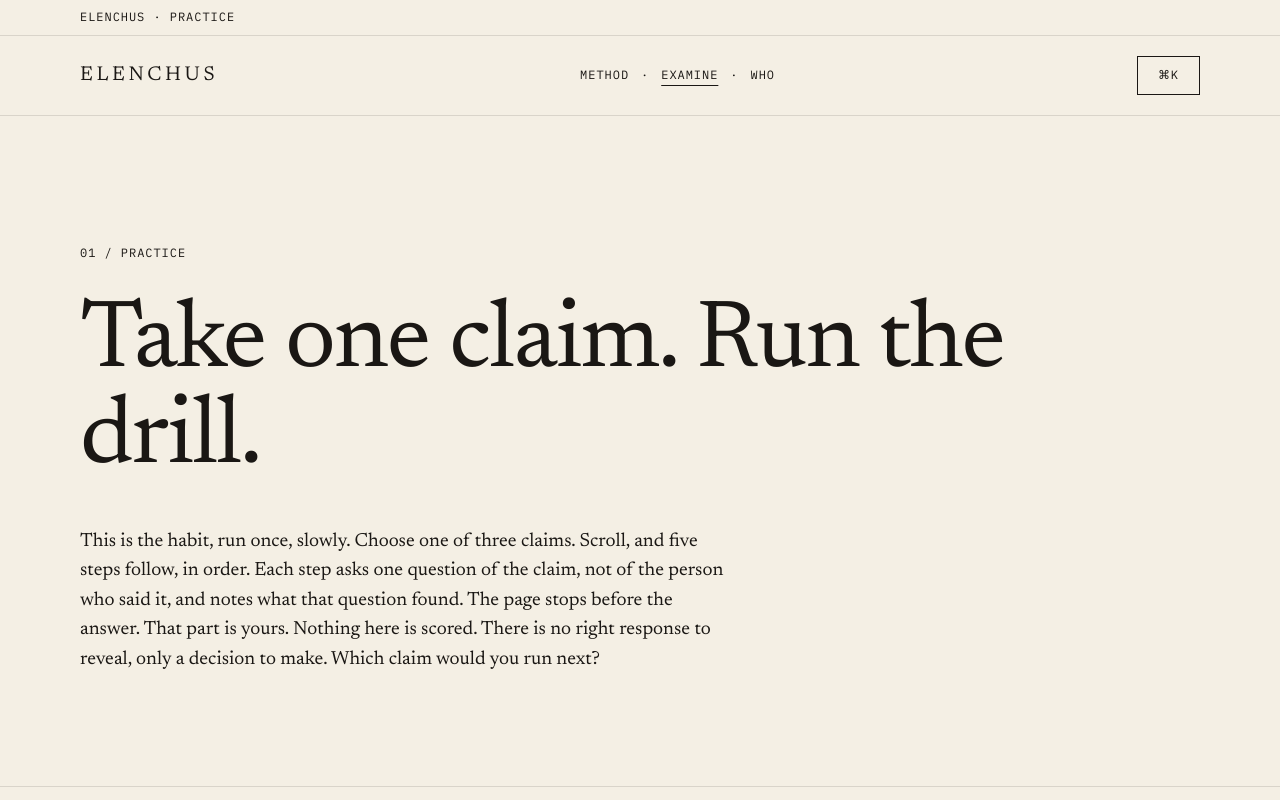
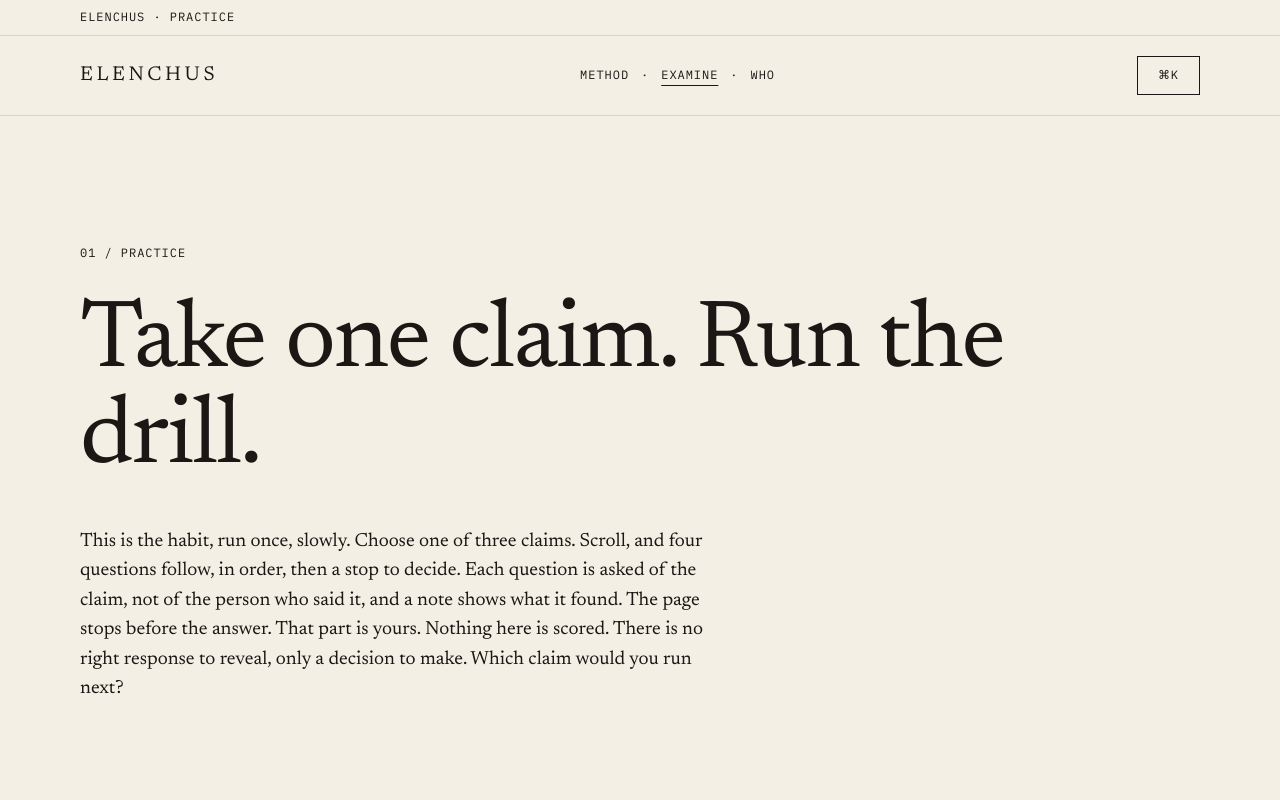
Before and after one commit to theravingrooster/elenchus-site, a Next.js app: page /practice in a window 1280 px wide. Shown: the top 800 px of the page. Built offline with nearby package versions, Linux system fonts and the light colour scheme.

Commit message:
copy: /practice intro says four questions then a stop, not five questions (#15)

```diff
--- a/content/practice.ts
+++ b/content/practice.ts
@@ -30,7 +30,7 @@ export const practice = {
   intro: {
     label: "01 / PRACTICE",
     heading: "Take one claim. Run the drill.",
-    body: "This is the habit, run once, slowly. Choose one of three claims. Scroll, and five steps follow, in order. Each step asks one question of the claim, not of the person who said it, and notes what that question found. The page stops before the answer. That part is yours. Nothing here is scored. There is no right response to reveal, only a decision to make. Which claim would you run next?",
+    body: "This is the habit, run once, slowly. Choose one of three claims. Scroll, and four questions follow, in order, then a stop to decide. Each question is asked of the claim, not of the person who said it, and a note shows what it found. The page stops before the answer. That part is yours. Nothing here is scored. There is no right response to reveal, only a decision to make. Which claim would you run next?",
   },
   demo: {
     label: "02 / EXAMINE",
```
